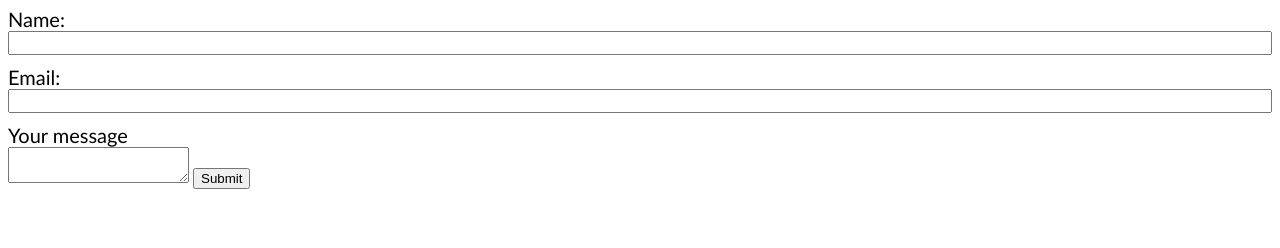
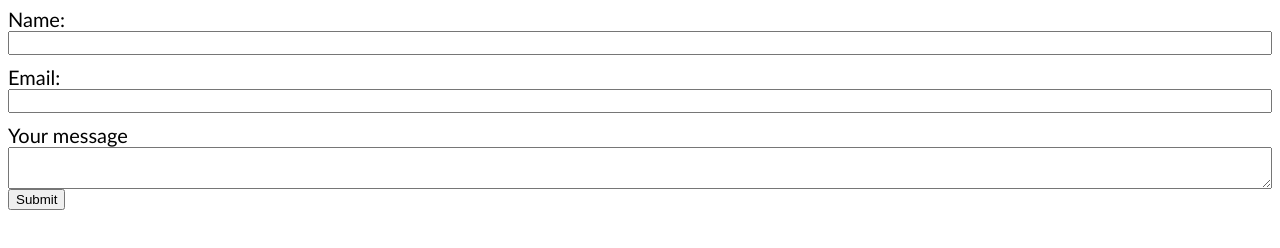
Before and after one commit to benjamin-gates/email-form, a plain HTML site: page index.html in a window 1280 px wide. Shown: the part 32-280 px from the top of the page. Drawn offline with Linux system fonts and the light colour scheme.

Commit message:
Update styles.css

```diff
--- a/styles.css
+++ b/styles.css
@@ -27,3 +27,8 @@ form input[type=text] {
     font-size: 16px;
     width: 100%;
 }
+
+form textarea{
+    width: 100%;
+    font-size: 16px;
+}
```
